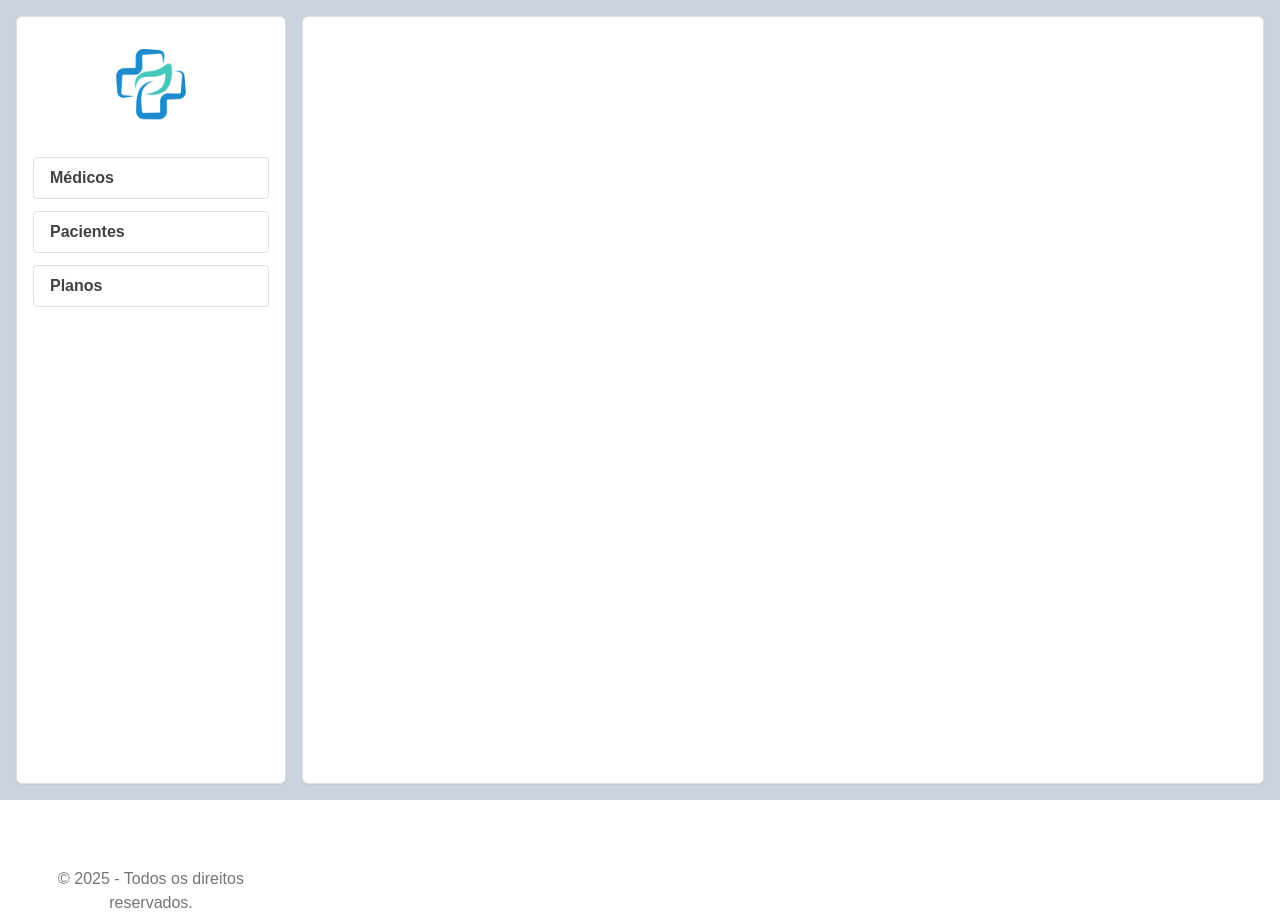
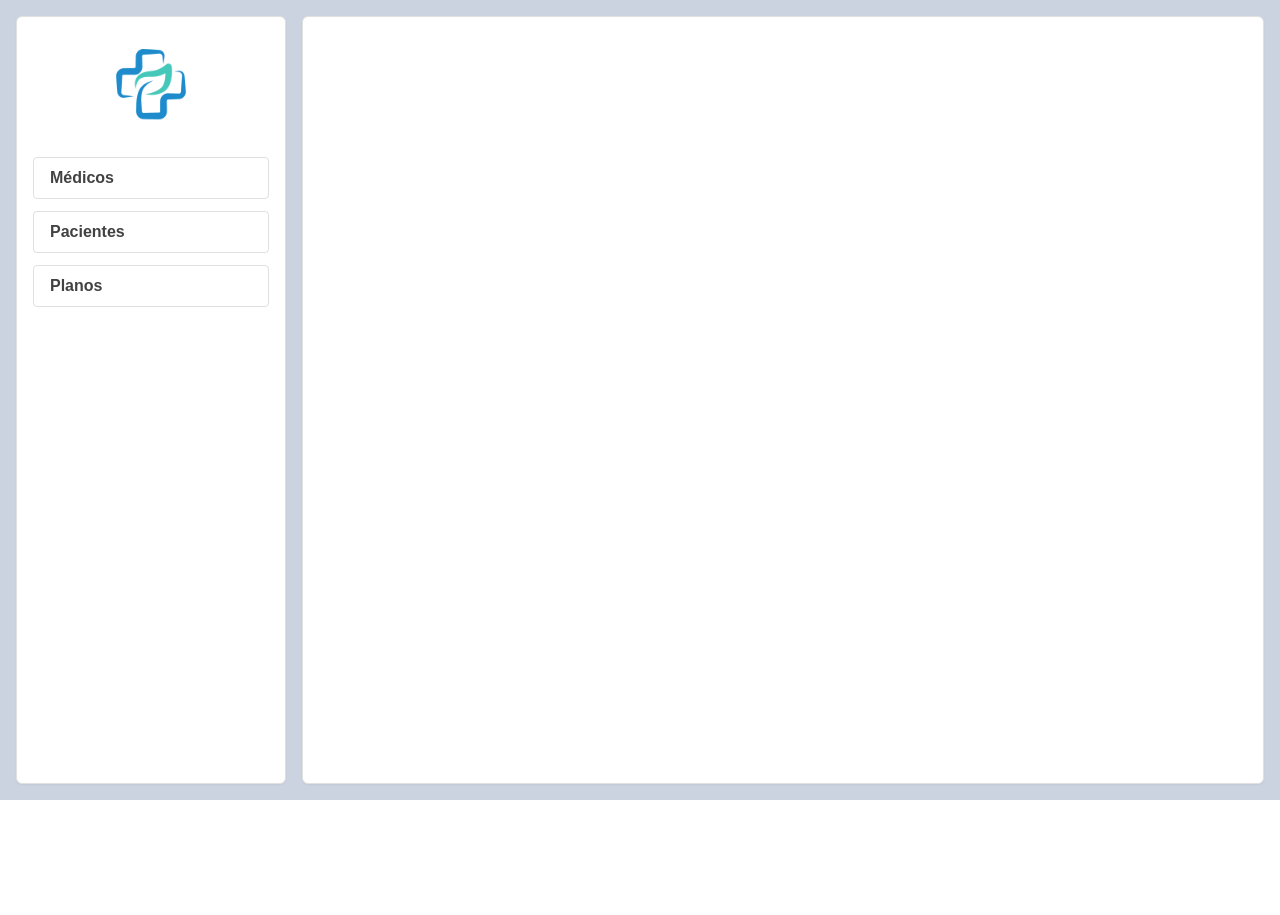
Before and after one commit to adrieeltorres1/clinica-g4, a React (Vite) app: page / in a window 1280 px wide. After the commit the page ends 800 px from the top, so only its background shows below. Built offline with nearby package versions, Linux system fonts and the light colour scheme.

Commit message:
Estilizando página principal

```diff
--- a/src/components/PageHome.jsx
+++ b/src/components/PageHome.jsx
@@ -12,9 +12,6 @@ const PageHome = () => {
                     <NavLink end className="hover:bg-[#1D8BCC] hover:text-white hover:border-[#1A7CBB] [&.active]:bg-[#1D8BCC] [&.active]:text-white" to="/pacientes">Pacientes</NavLink>
                     <NavLink end className="hover:bg-[#1D8BCC] hover:text-white hover:border-[#1A7CBB] [&.active]:bg-[#1D8BCC] [&.active]:text-white" to="/planos">Planos</NavLink>
                 </nav>
-                <footer className="flex mt-[560px] w-full text-center text-[#757575]">
-                    <span>&copy; 2025 - Todos os direitos reservados.</span>
-                </footer>
             </header>
             <div className="flex-1 p-4 bg-white rounded-md overflow-auto shadow-sm border border-[#E0E0E0] text-base">
                 <Outlet />
```
